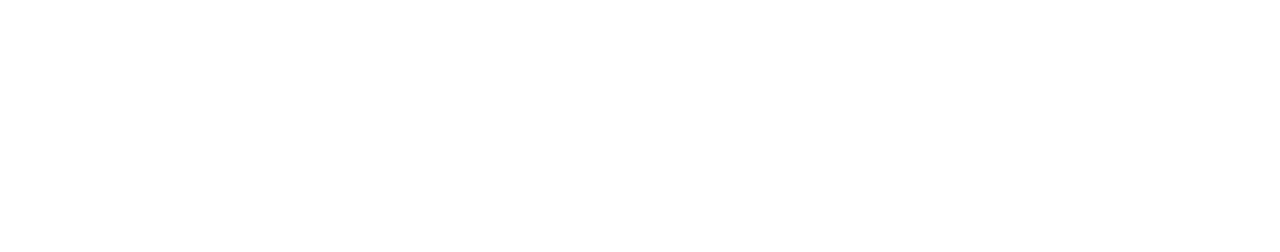
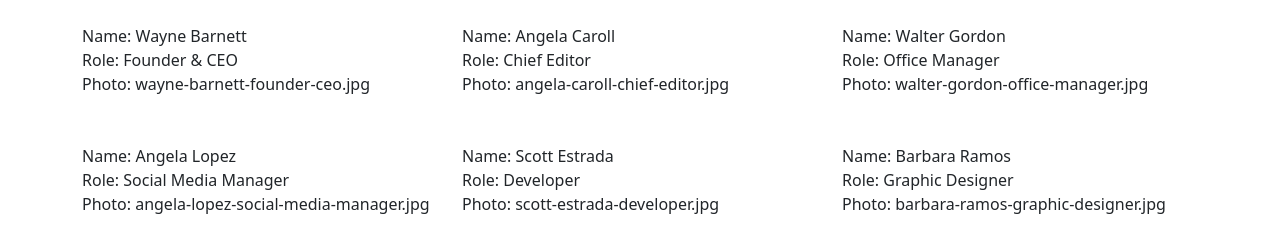
Before and after one commit to mattiavolpe/js-our-team, a plain HTML site: page index.html in a window 1280 px wide. Drawn offline with nearby package versions, Linux system fonts and the light colour scheme.

Commit message:
ADD Team members infos print to DOM

```diff
--- a/assets/js/main.js
+++ b/assets/js/main.js
@@ -67,8 +67,8 @@ const teamMembers = [
   }
 ]
 
-// Print, for each team member, all the properties he has
 logToConsole(teamMembers);
+printMembersToDOM(teamMembers, ".container > .row");
 
 // <---------- FUNCTIONS ---------->
 
@@ -85,3 +85,34 @@ function logToConsole(teamMembers) {
     console.log(`----------`);
   }
 }
+
+/**
+ * Prints to DOM, as strings, the properties of every team member
+ * @param {object[]} teamMembers Array containing every team member, with its properties
+ * @param {string} container CSS selector used to target the row that will contain the outputs
+ */
+function printMembersToDOM(teamMembers, classSelector) {
+  const rowElement = document.querySelector(`${classSelector}`);
+  const markupsList = createSingleMemberMarkup (teamMembers);
+  for (let i = 0; i < markupsList.length; i++) {
+    const singleMemberMarkup = markupsList[i];
+    rowElement.append(singleMemberMarkup);
+  }
+}
+
+/**
+ * Creates the markup for every team member
+ * @param {object[]} teamMembers Array containing every team member, with its properties
+ * @returns {HTMLElement[]} Array containing the markups of every team member
+ */
+function createSingleMemberMarkup(teamMembers) {
+  const membersMarkups = [];
+  for (let i = 0; i < teamMembers.length; i++) {
+    const thisMember = teamMembers[i];
+    const singleMemberElement = document.createElement("div");
+    singleMemberElement.classList.add("col", "my-4");
+    singleMemberElement.innerHTML = `Name: ${thisMember.name}<br>Role: ${thisMember.role}<br>Photo: ${thisMember.photo}`
+    membersMarkups.push(singleMemberElement);
+  }
+  return membersMarkups;
+}
--- a/index.html
+++ b/index.html
@@ -16,6 +16,13 @@
 
   <body>
 
+    <div class="container">
+      <div class="row row-cols-lg-3">
+      </div>
+      <!-- /.row row-cols-lg-3 -->
+    </div>
+    <!-- /.container -->
+
     <!-- BOOTSTRAP JS CDN -->
     <script src="https://cdn.jsdelivr.net/npm/bootstrap@5.2.3/dist/js/bootstrap.bundle.min.js" integrity="sha384-kenU1KFdBIe4zVF0s0G1M5b4hcpxyD9F7jL+jjXkk+Q2h455rYXK/7HAuoJl+0I4" crossorigin="anonymous"></script>
 
```
